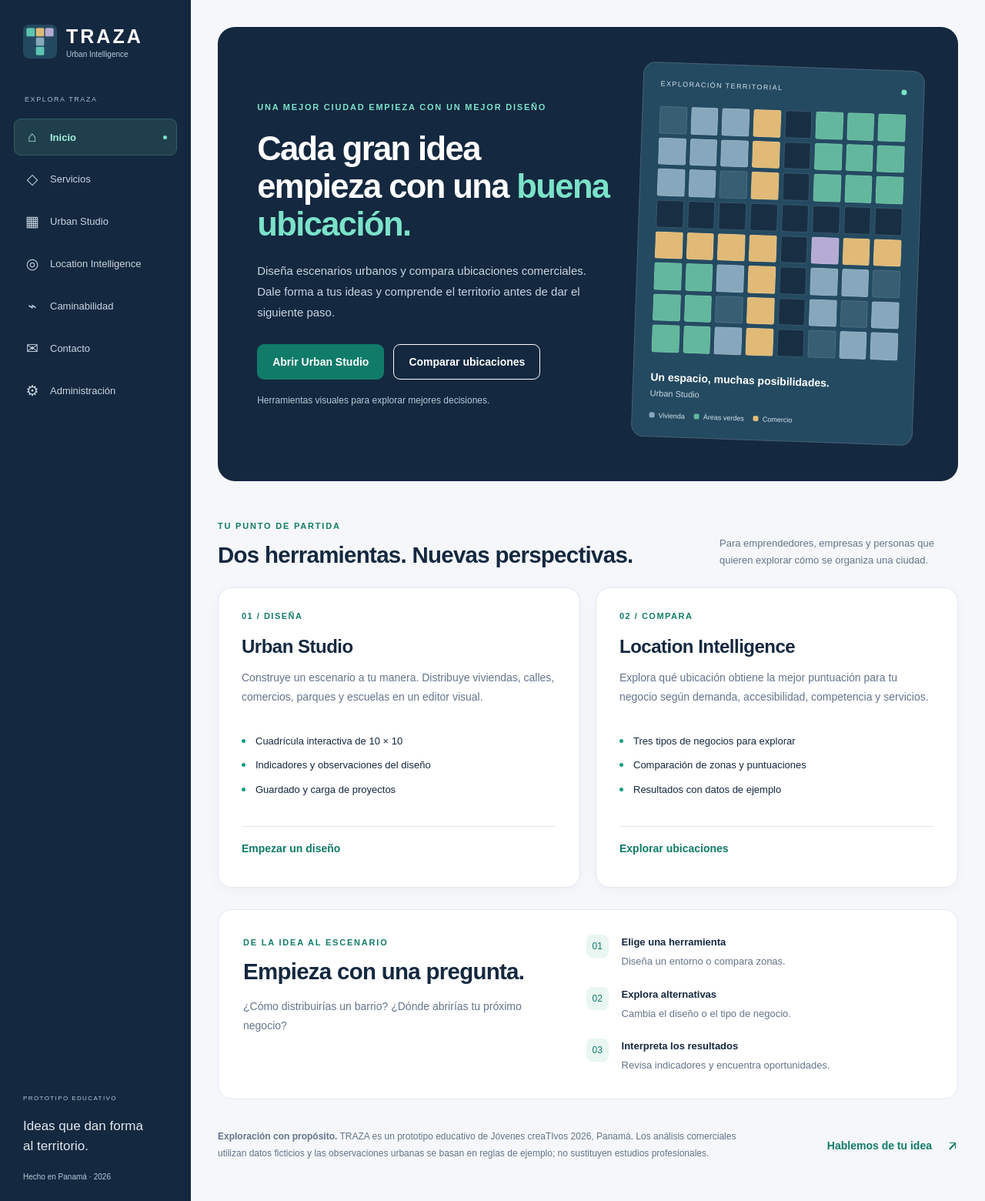
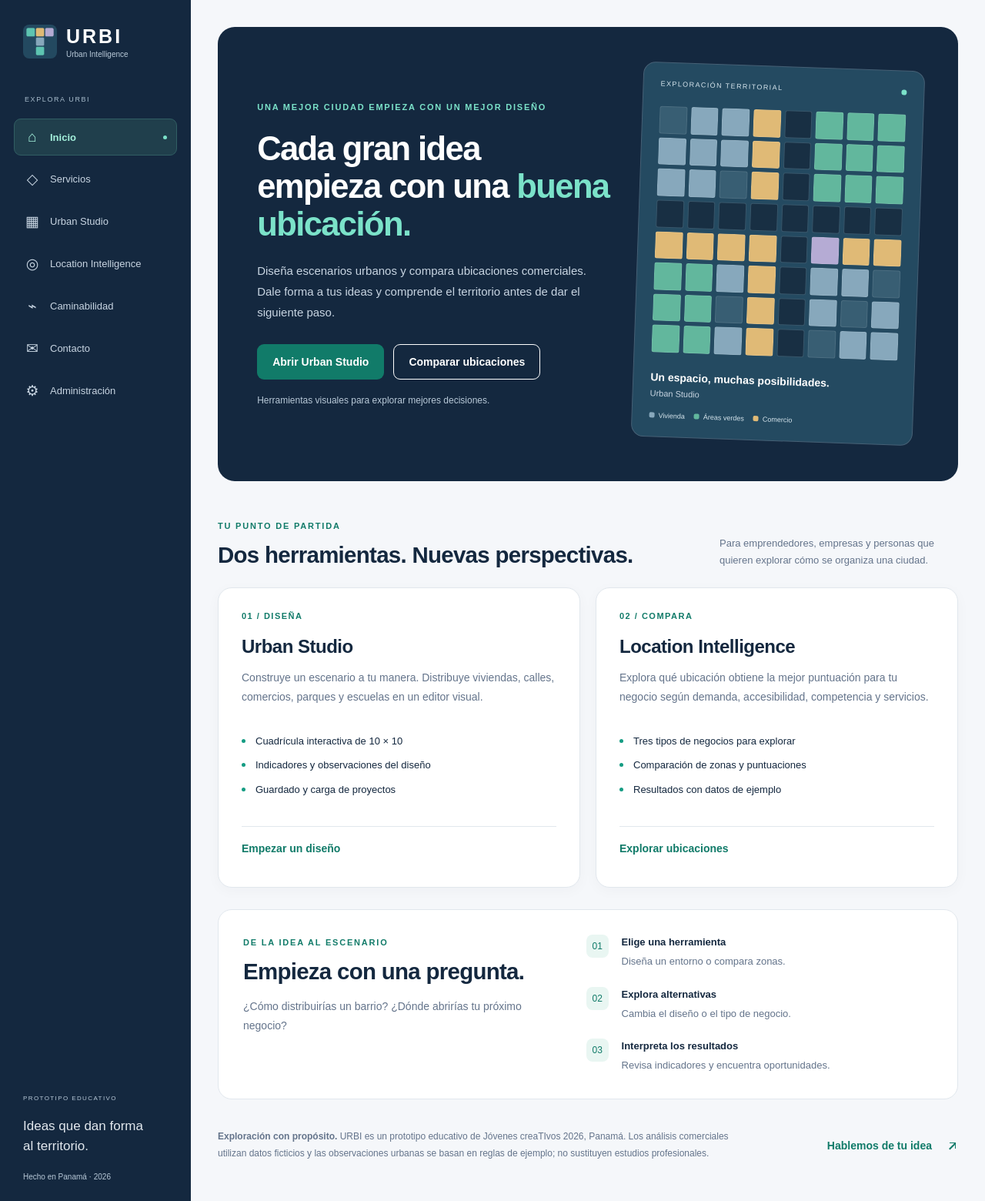
Before and after one commit to biebernt/TRAZA, a React (Vite) app: page / in a window 1280 px wide. Shown: the whole page at 77% size. Built offline with nearby package versions, Linux system fonts and the light colour scheme; no server answers.

Commit message:
inicio de cambios en el nombre del proyecto

```diff
--- a/src/components/Navbar.jsx
+++ b/src/components/Navbar.jsx
@@ -25,12 +25,12 @@ export default function Navbar({ page, navigate }) {
       <div className="navbar-top">
         <button type="button" className="brand" aria-label="TRAZA, ir al inicio" onClick={() => selectPage("home")}>
           <img className="brand-logo" src={trazaLogo} alt="" width="44" height="44" />
-          <span><strong>TRAZA</strong><small>Urban Intelligence</small></span>
+          <span><strong>URBI</strong><small>Urban Intelligence</small></span>
         </button>
         <button type="button" className="navbar-toggle" aria-expanded={menuOpen} aria-controls="traza-navigation" onClick={() => setMenuOpen(open => !open)}>{menuOpen ? "Cerrar" : "Menú"}<span aria-hidden="true">{menuOpen ? "×" : "☰"}</span></button>
       </div>
       <nav id="traza-navigation" className={menuOpen ? "navbar-navigation is-open" : "navbar-navigation"} aria-label="Navegación principal">
-        <span className="navbar-section-label">EXPLORA TRAZA</span>
+        <span className="navbar-section-label">EXPLORA URBI</span>
         {navigation.map(item => (
           <button type="button" key={item.id} className={page === item.id ? "nav-active" : ""} aria-current={page === item.id ? "page" : undefined} onClick={() => selectPage(item.id)}>
             <span className="navbar-symbol" aria-hidden="true">{item.symbol}</span><span>{item.label}</span>{page === item.id && <span className="navbar-active-dot" aria-hidden="true" />}
--- a/src/pages/Home.jsx
+++ b/src/pages/Home.jsx
@@ -53,7 +53,7 @@ export default function Home({ navigate }) {
         <div><span className="home-kicker">DE LA IDEA AL ESCENARIO</span><h2 id="home-process-title">Empieza con una pregunta.</h2><p>¿Cómo distribuirías un barrio? ¿Dónde abrirías tu próximo negocio?</p></div>
         <ol><li><strong>Elige una herramienta</strong><span>Diseña un entorno o compara zonas.</span></li><li><strong>Explora alternativas</strong><span>Cambia el diseño o el tipo de negocio.</span></li><li><strong>Interpreta los resultados</strong><span>Revisa indicadores y encuentra oportunidades.</span></li></ol>
       </section>
-      <footer className="home-footer"><p><strong>Exploración con propósito.</strong> TRAZA es un prototipo educativo de Jóvenes creaTIvos 2026, Panamá. Los análisis comerciales utilizan datos ficticios y las observaciones urbanas se basan en reglas de ejemplo; no sustituyen estudios profesionales.</p><button type="button" className="home-text-button" onClick={() => navigate("contact")}>Hablemos de tu idea <span className="home-link-arrow" aria-hidden="true" /></button></footer>
+      <footer className="home-footer"><p><strong>Exploración con propósito.</strong> URBI es un prototipo educativo de Jóvenes creaTIvos 2026, Panamá. Los análisis comerciales utilizan datos ficticios y las observaciones urbanas se basan en reglas de ejemplo; no sustituyen estudios profesionales.</p><button type="button" className="home-text-button" onClick={() => navigate("contact")}>Hablemos de tu idea <span className="home-link-arrow" aria-hidden="true" /></button></footer>
     </div>
   );
 }
```
